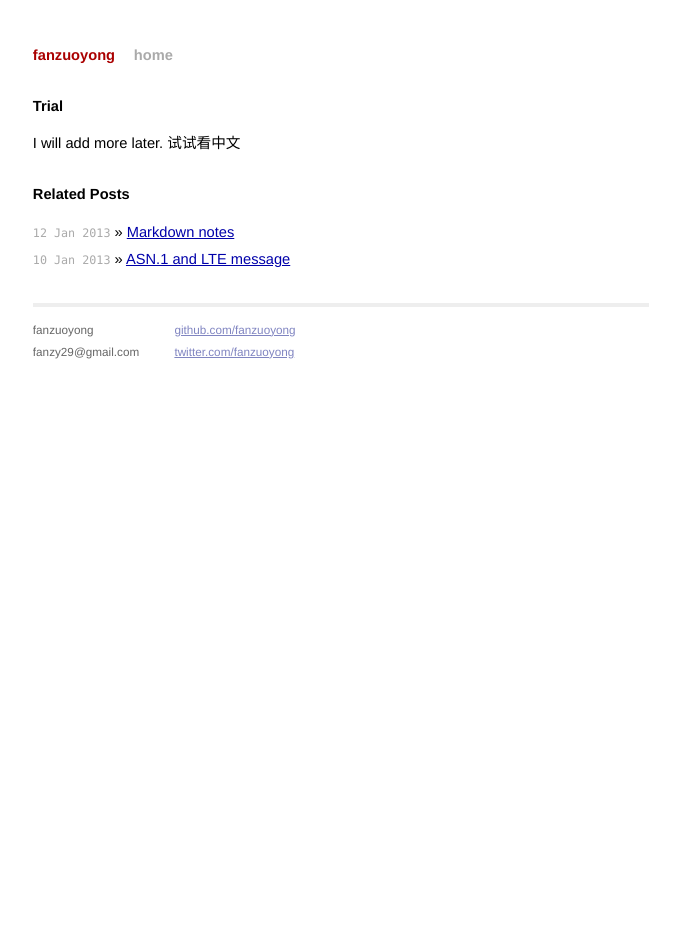
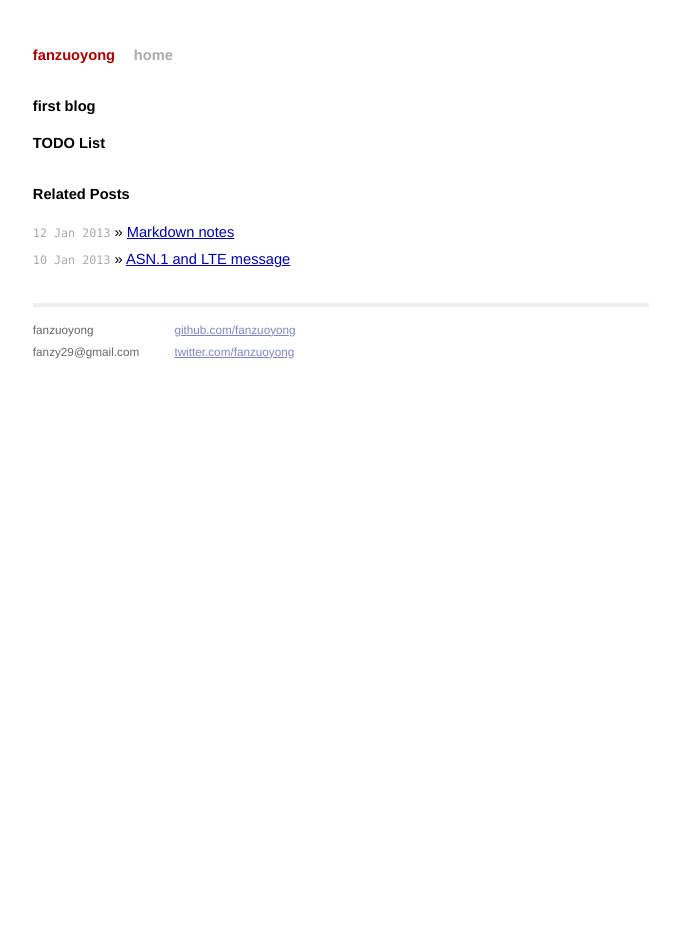
Before and after one commit to fanzuoyong/fanzuoyong.github.com, a Jekyll site: the page built from _posts/2013-01-09-first-blog.md, in a window 1280 px wide. Shown: the whole page, without its empty margins (299-979 px from the left). Built offline with Jekyll 4.4.1, drawn with Linux system fonts in a browser that asks for light colours; Markdown is read by kramdown in place of the engine named in the settings.

Commit message:
change first blog to TODO list

```diff
--- a/_posts/2013-01-09-first-blog.md
+++ b/_posts/2013-01-09-first-blog.md
@@ -2,6 +2,7 @@
 layout: post
 title: first blog
 ---
-### Trial
-I will add more later.
-试试看中文
+
+# {{ page.title }}
+
+### TODO List
```
